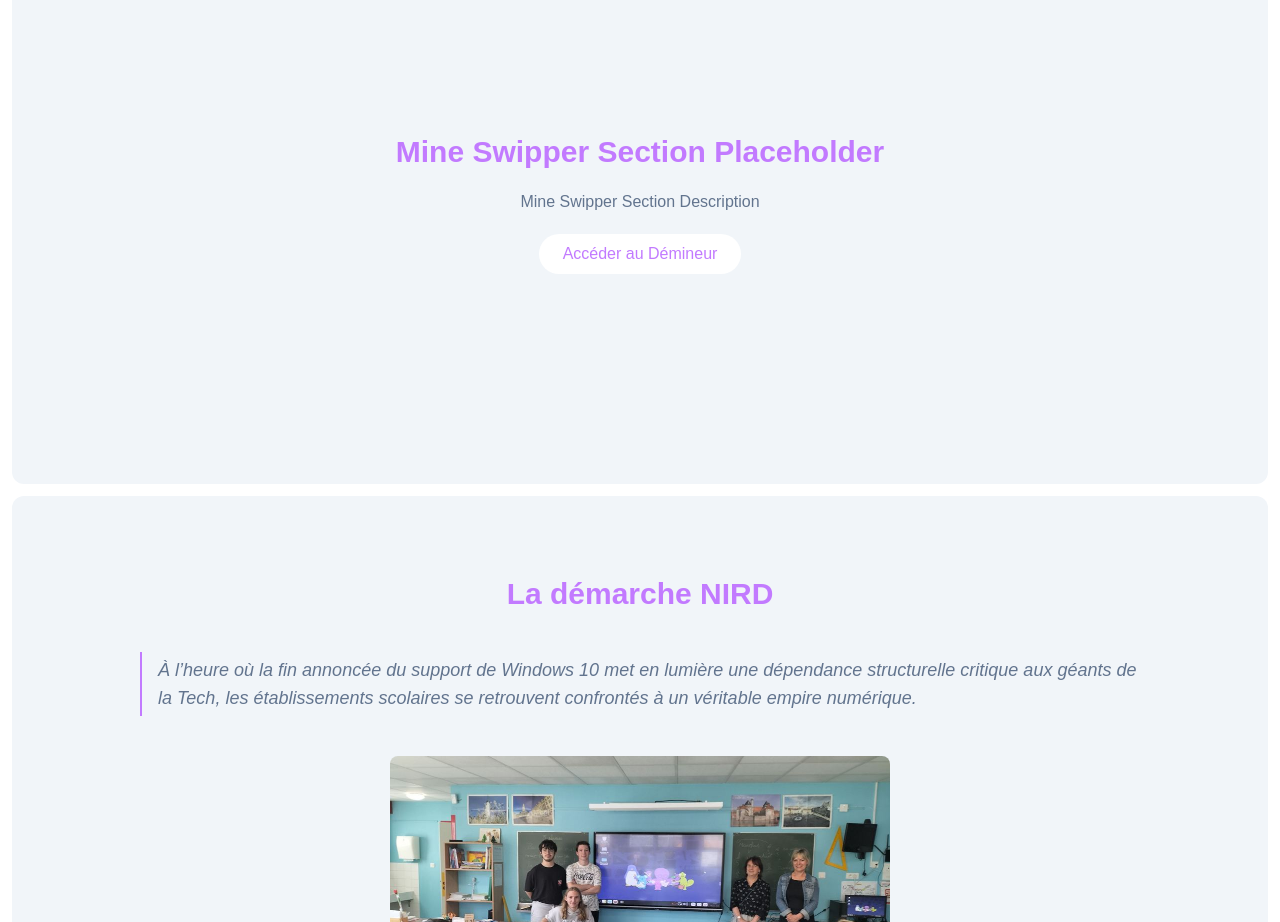
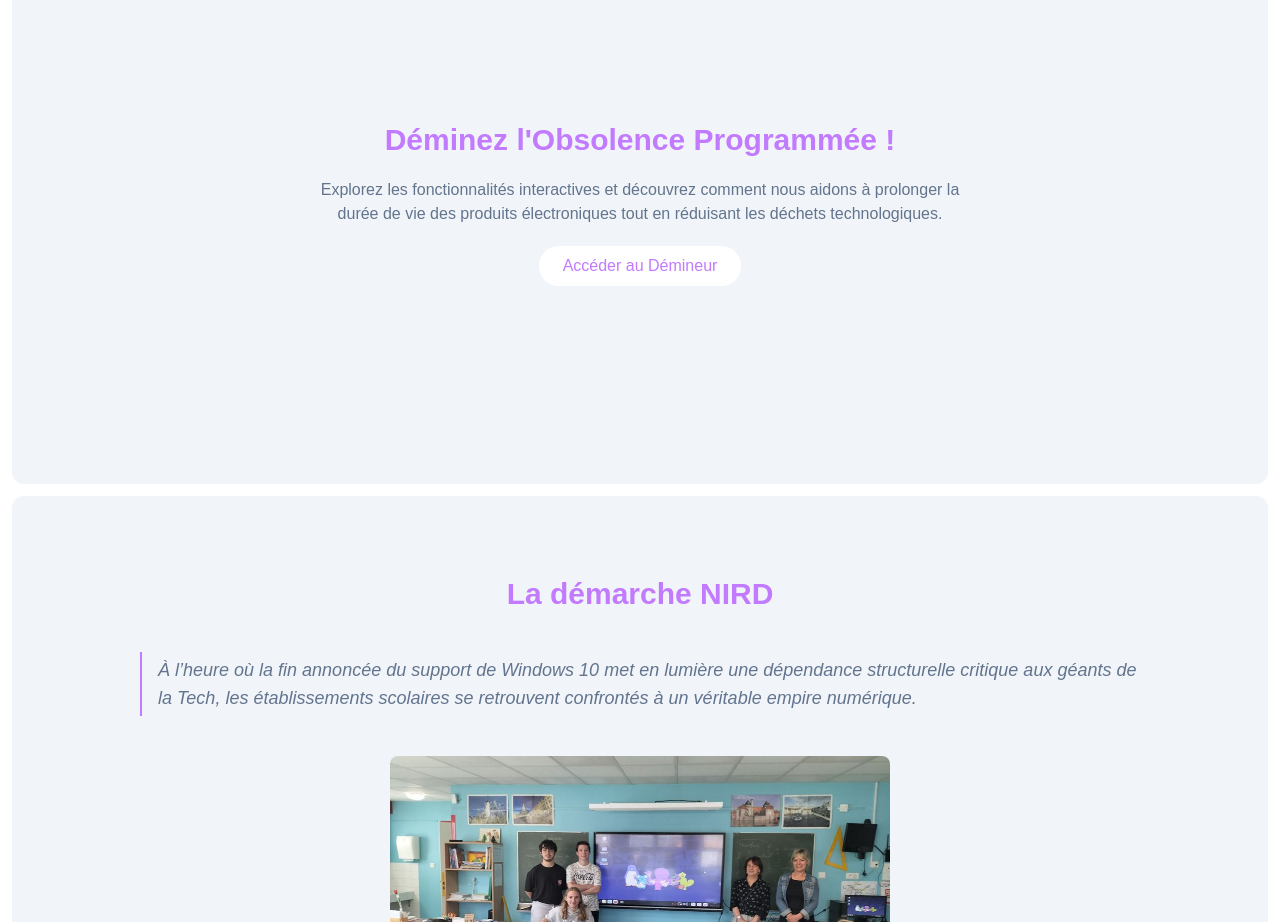
Before and after one commit to ErwanCoubret/ndi-2025, a Next.js app in the folder next-app/: page / in a window 1280 px wide. Shown: the part 2020-2942 px from the top of the page. Built offline with nearby package versions, Linux system fonts and the light colour scheme.

Commit message:
minesweeper text added

```diff
--- a/next-app/app/components/mine-swipper/MineSwipperSection.tsx
+++ b/next-app/app/components/mine-swipper/MineSwipperSection.tsx
@@ -6,11 +6,14 @@ export default function MineSwipperSection() {
     <div id="demineur" className="w-full h-fit pb-1 px-1 lg:pb-3 lg:px-3">
       <div className="w-full h-full min-h-[70vh] flex flex-col gap-5 items-center justify-center bg-slate-100 py-10 px-4 rounded xl:rounded-xl relative overflow-hidden">
         <p className="text-center text-3xl text-purple-400 font-bold">
-          Mine Swipper Section Placeholder
+          Déminez l'Obsolence Programmée !
         </p>
 
         <p className="text-center text-slate-500 font-medium max-w-2xl">
-          Mine Swipper Section Description
+        Explorez les
+          fonctionnalités interactives et découvrez comment nous aidons à
+          prolonger la durée de vie des produits électroniques tout en réduisant
+          les déchets technologiques.
         </p>
 
         <Link
```
